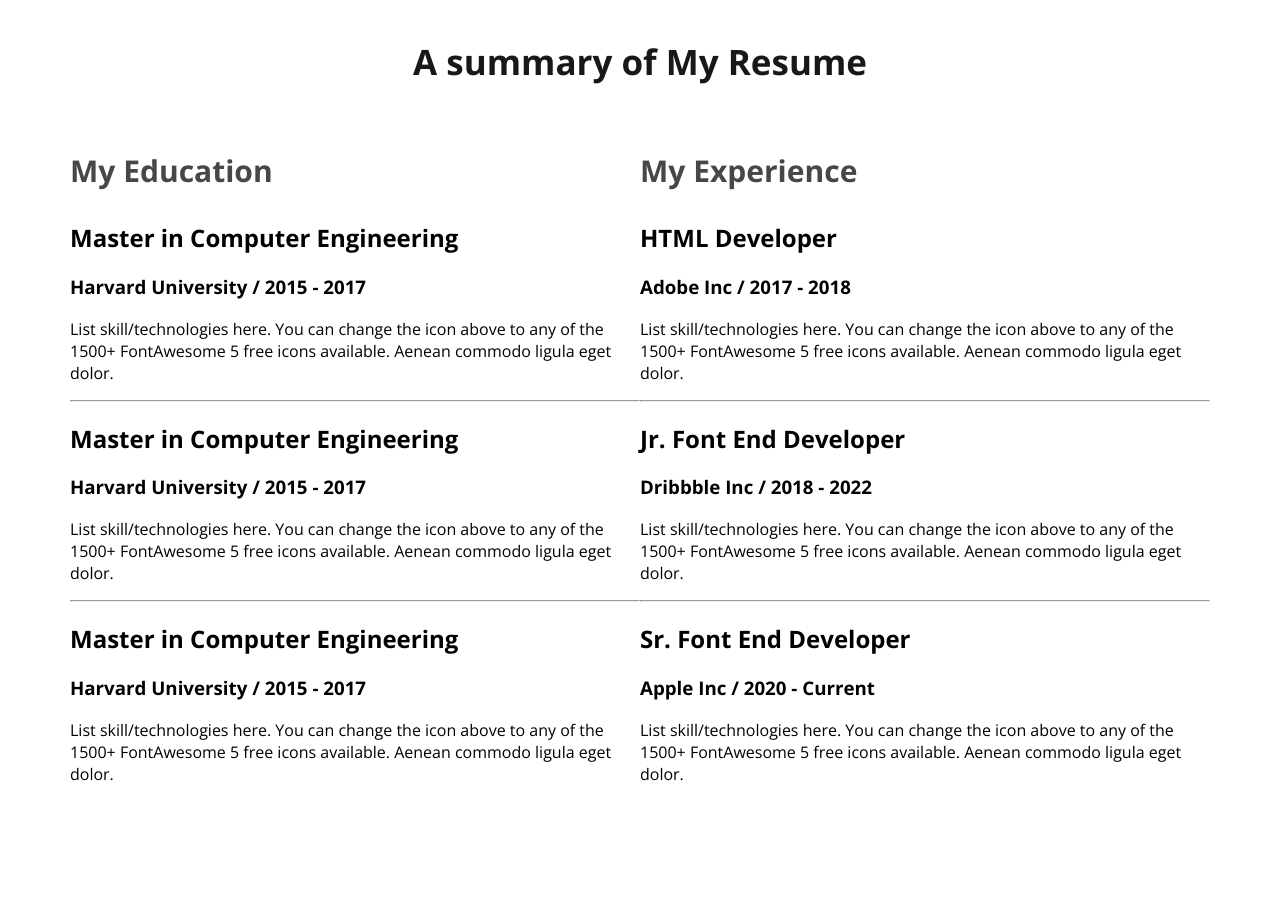
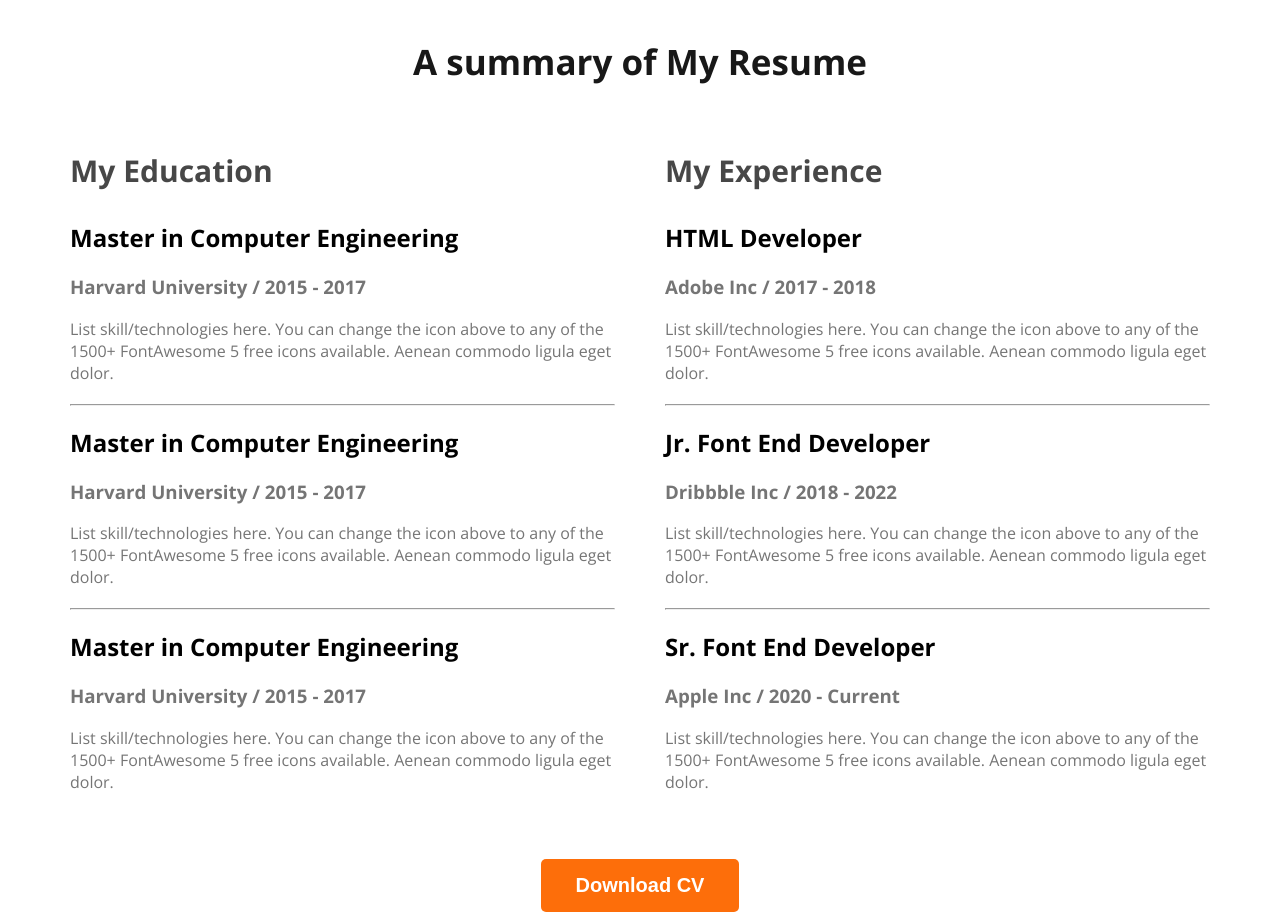
Before and after one commit to Th3At0nic/basic-html-portfolio, a plain HTML site: page index.html in a window 1280 px wide. Shown: the part 2320-3240 px from the top of the page. Before the commit the page ends 3129 px from the top, so only its background shows below. Drawn offline with nearby package versions, Linux system fonts and the light colour scheme; a web font is replaced by a local one.

Commit message:
completed design of resume sectin and added button

```diff
--- a/index.html
+++ b/index.html
@@ -193,6 +193,9 @@
             </div>
           </div>
         </div>
+        <div class="download-cv">
+          <button class="btn-primary">Download CV</button>
+        </div>
       </section>
     </main>
     <footer></footer>
--- a/styles/portfolio.css
+++ b/styles/portfolio.css
@@ -142,9 +142,24 @@ main section {
 /* resume section styles */
 .resume-container {
   display: flex;
+  gap: 50px;
 }
 .resume-collumn-title {
   color: #474747;
   font-size: 30px;
   font-weight: 700;
 }
+
+.resume-item-institute,
+.resume-item-description {
+  color: #757575;
+}
+
+.resume-container hr {
+  margin: 20px 0px;
+}
+
+.download-cv {
+  text-align: center;
+  margin-top: 50px;
+}
```
